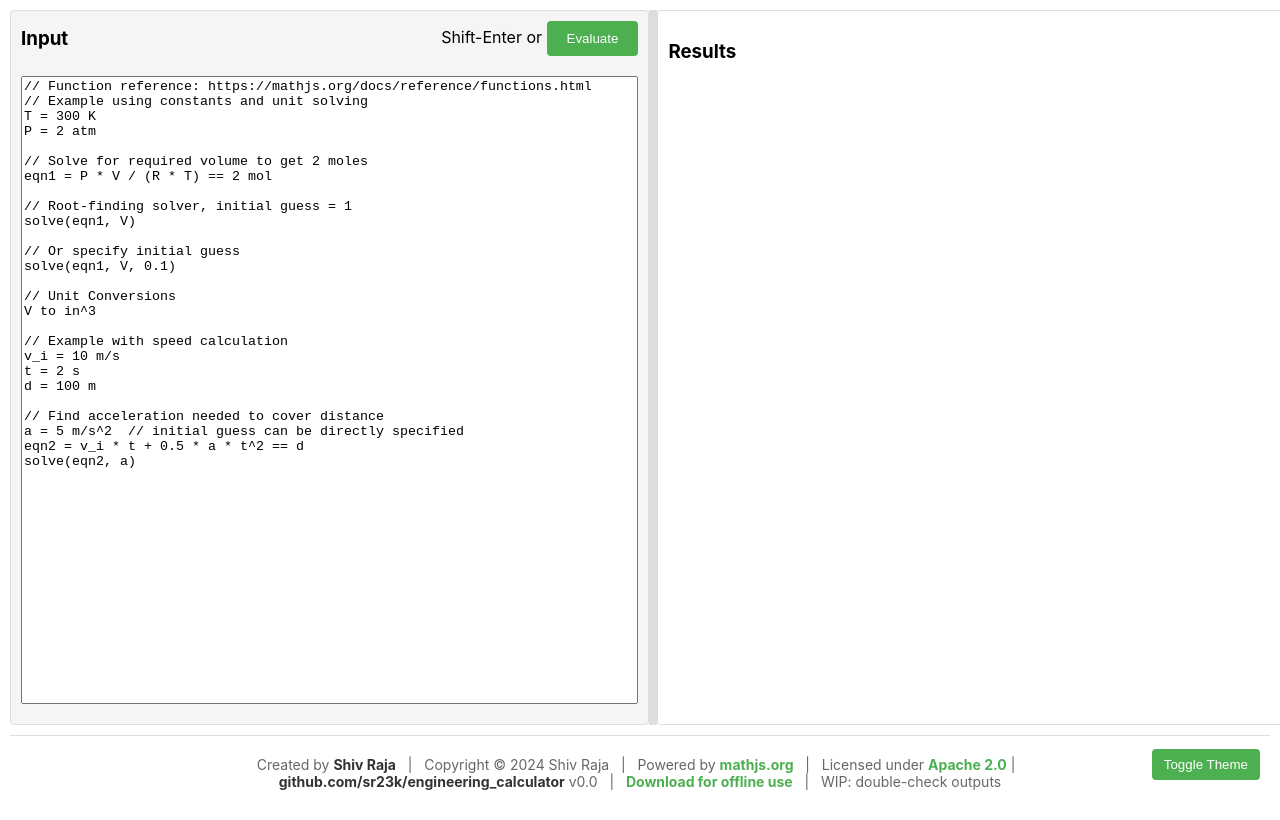
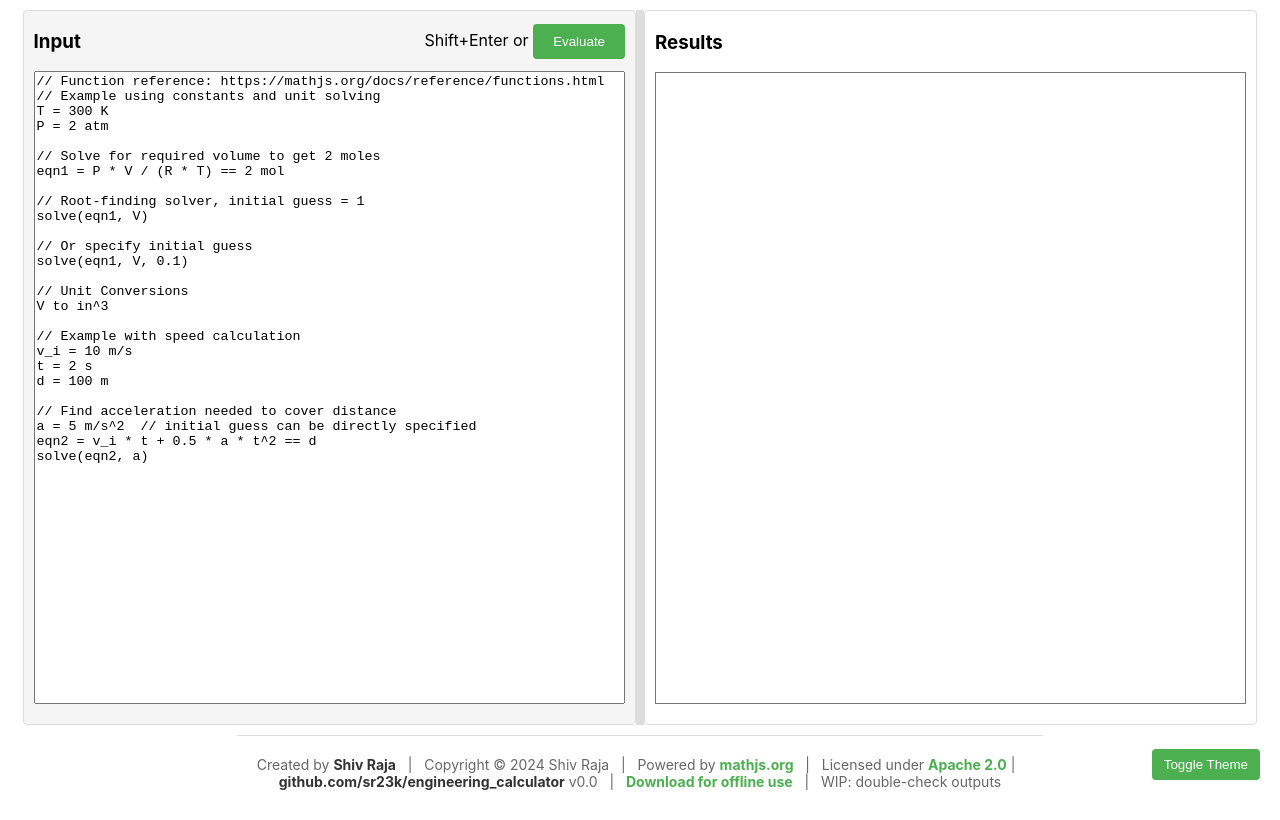
Before and after one commit to sr23k/engineering_calculator, a plain HTML site: page index.html in a window 1280 px wide. Drawn offline with nearby package versions, Linux system fonts and the light colour scheme.

Commit message:
minor rendering updates

```diff
--- a/index.html
+++ b/index.html
@@ -24,11 +24,15 @@
             display: flex;
             flex-direction: column;
             overflow: hidden;
+            align-items:center;
         }
         .container {
             flex: 1;
             display: flex;
             min-height: 0;
+            width: 100%;
+            max-width: 98%;
+            overflow: visible;
         }
         .editor-container, .output-container {
             flex: 1;
@@ -118,7 +122,10 @@
             overflow-y: auto;
             margin: 10px 0;
             font-size: 0.9em;
-
+            border-style: solid;
+            border-width: 1px;
+            border-color: rgb(118, 118, 118);
+            padding: 2px;
         }
         .katex {
             font-size: 1.1em !important;
@@ -133,16 +140,24 @@
             display: inline-block;
             margin-right: 10px;
         }
-        .editor-header {
+        .editor-header, .output-header {
             display: flex;
             align-items: center;
-            margin-bottom: 10px;
             justify-content: space-between;
+            min-height: 2.5em;
         }
-        .editor-header h3 {
+
+        .editor-header h3, .output-header h3 {
+            margin: 0;
+        }
+        .output-header h3 {
             margin: 0;
             margin-right: 10px;
         }
+        .output-header {
+            margin-top: calc((1.17em - 1em) / 2);
+        }
+
 
         /* Add dark mode styles */
         body.dark-mode {
@@ -159,6 +174,9 @@
             background: #1e1e1e;
             border-color: #404040;
             color: #e0e0e0;
+        }
+        .dark-mode #output {
+            border-color: rgb(64 64 64);
         }
 
         .dark-mode #calculator-input {
@@ -196,6 +214,13 @@
         .dark-mode .theme-toggle {
             background: #2e7d32;
         }
+
+        /* Add this to ensure KaTeX equations don't overflow */
+        #output div {
+            max-width: 100%;
+            overflow-x: auto;
+            overflow-y: hidden;
+        }
     </style>
 </head>
 <body>
@@ -203,13 +228,13 @@
         <div class="editor-container">
             <div class="editor-header">
                 <h3>Input</h3>
-                <div> Shift-Enter or <button onclick="evaluateCalculator()">Evaluate</button> </div>
+                <div> Shift+Enter or <button onclick="evaluateCalculator()">Evaluate</button> </div>
             </div>
             <textarea id="calculator-input" spellcheck="false" onkeydown="handleKeyPress(event)"></textarea>
         </div>
         <div id="resizer" onmousedown="startDrag(event)"></div>
         <div class="output-container">
-            <h3>Results</h3>
+            <div class = "output-header"><h3>Results</h3></div>
             <div id="output"></div>
         </div>
     </div>
@@ -259,15 +284,13 @@
         document.removeEventListener('mouseup', stopDrag);
     }
 
-    // Initialize containers with percentage-based widths
-    document.addEventListener('DOMContentLoaded', () => {
-        const defaultWidthPercent = 49; // Slightly less than 50 to account for resizer
-        const editorContainer = document.querySelector('.editor-container');
-        const outputContainer = document.querySelector('.output-container');
-
-        editorContainer.style.flex = `0 0 ${defaultWidthPercent}%`;
-        outputContainer.style.flex = `0 0 ${100 - defaultWidthPercent - 2}%`;  // Subtract resizer width percentage
-    });
+    // document.addEventListener('DOMContentLoaded', () => {
+    //     const editorHeader = document.querySelector('.editor-header');
+    //     const outputHeader = document.querySelector('.output-header');
+    //     const outputHeaderText = outputHeader.querySelector('h3');
+    //     outputHeader.style.paddingTop = editorHeader.offsetHeight/2 - outputHeaderText.offsetHeight/2 + 'px';
+    //     outputHeader.style.paddingBottom = editorHeader.offsetHeight - outputHeader.offsetHeight + 'px';
+    // });
     </script>
 
     <script src="dimension.js"></script>
```
